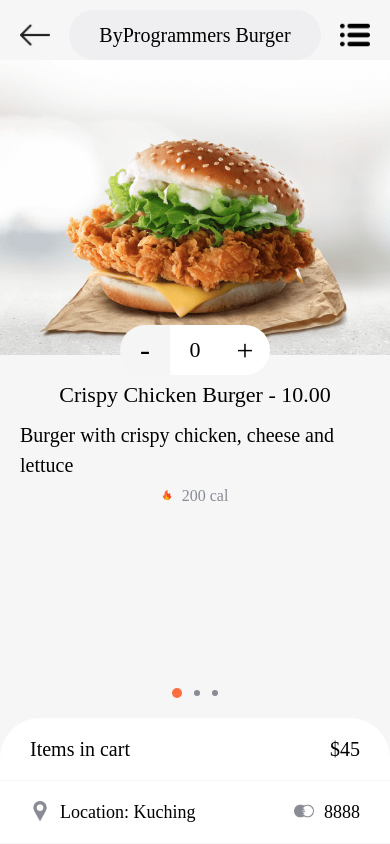
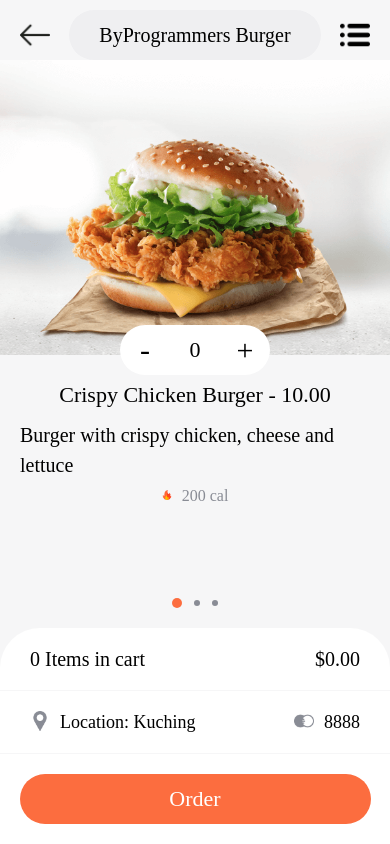
Before and after one commit to ganguly2021/react_native_food_delivery_app, a React Native app: screen /Home in a window 390 px wide. Both pictures are taken after a click on the element 195 px from the left and 446 px from the top of the page. Built offline with nearby package versions, Linux system fonts and the light colour scheme.

Commit message:
restaurant component completed.

```diff
--- a/screens/Restaurant.js
+++ b/screens/Restaurant.js
@@ -18,7 +18,7 @@ const Restaurant = ({route, navigation}) => {
 
   const [restaurant, setRestaurant] = useState(null);
   const [currentLocation, setCurrentLocation] = useState(null);
-  const [quantity, setQuantity] = useState(0);
+  const [orderItems, setOrderItems] = useState([]);
 
   // componentDidMount
   useEffect(() => {
@@ -31,6 +31,67 @@ const Restaurant = ({route, navigation}) => {
     // cleanup
     return () => {};
   }, []);
+
+  const editOrder = (action, menuId, price) => {
+    let orderList = orderItems.slice();
+    let item = orderList.filter(a => a.menuId === menuId);
+
+    if (action === '+') {
+      if (item.length !== 0) {
+        let newQty = item[0].qty + 1;
+        item[0].qty = newQty;
+        item[0].total = item[0].qty * price;
+      } else {
+        // create new item
+        const newItem = {
+          menuId: menuId,
+          qty: 1,
+          price: price,
+          total: price,
+        };
+
+        // add new item to cart
+        orderList.push(newItem);
+      }
+
+      // update state
+      setOrderItems(orderList);
+    } else if (action === '-') {
+      if (item.length !== 0) {
+        if (item[0]?.qty > 0) {
+          let newQty = item[0].qty - 1;
+          item[0].qty = newQty;
+          item[0].total = item[0].qty * price;
+        }
+      }
+
+      // update state
+      setOrderItems(orderList);
+    }
+  };
+
+  const getOrderQty = menuId => {
+    let item = orderItems.filter(a => a.menuId === menuId);
+    // if not item found
+    if (item.length === 0) {
+      return 0;
+    }
+
+    return item[0].qty;
+  };
+
+  // get total items in cart
+  const getBasketItemCount = () => {
+    let itemCount = orderItems.reduce((a, b) => a + (b.qty || 0), 0);
+    console.log(itemCount);
+    return itemCount;
+  };
+
+  // get cart / basket total price
+  const getBasketTotalPrice = () => {
+    let totalPrice = orderItems.reduce((a, b) => a + (b.total || 0), 0);
+    return totalPrice.toFixed(2);
+  };
 
   // header
   const renderHeader = () => {
@@ -128,17 +189,15 @@ const Restaurant = ({route, navigation}) => {
                     flexDirection: 'row',
                   }}>
                   <TouchableOpacity
-                    disabled={quantity === 0 ? true : false}
                     style={{
                       width: 50,
-                      backgroundColor:
-                        quantity === 0 ? COLORS.lightGray : COLORS.white,
+                      backgroundColor: COLORS.white,
                       alignItems: 'center',
                       justifyContent: 'center',
                       borderTopLeftRadius: 25,
                       borderBottomLeftRadius: 25,
                     }}
-                    onPress={() => setQuantity(prev => prev - 1)}>
+                    onPress={() => editOrder('-', item.menuId, item.price)}>
                     <Text style={{...FONTS.body1}}>-</Text>
                   </TouchableOpacity>
 
@@ -150,7 +209,9 @@ const Restaurant = ({route, navigation}) => {
                       alignItems: 'center',
                       justifyContent: 'center',
                     }}>
-                    <Text style={{...FONTS.h2}}>{quantity}</Text>
+                    <Text style={{...FONTS.h2}}>
+                      {getOrderQty(item.menuId)}
+                    </Text>
                   </View>
                   <TouchableOpacity
                     style={{
@@ -161,7 +222,7 @@ const Restaurant = ({route, navigation}) => {
                       borderTopRightRadius: 25,
                       borderBottomRightRadius: 25,
                     }}
-                    onPress={() => setQuantity(prev => prev + 1)}>
+                    onPress={() => editOrder('+', item.menuId, item.price)}>
                     <Text style={{...FONTS.body1}}>+</Text>
                   </TouchableOpacity>
                 </View>
@@ -288,8 +349,10 @@ const Restaurant = ({route, navigation}) => {
               borderBottomColor: COLORS.lightGray2,
               borderBottomWidth: 1,
             }}>
-            <Text style={{...FONTS.h3}}>Items in cart</Text>
-            <Text style={{...FONTS.h3}}>$45</Text>
+            <Text style={{...FONTS.h3}}>
+              {getBasketItemCount()} Items in cart
+            </Text>
+            <Text style={{...FONTS.h3}}>${getBasketTotalPrice()}</Text>
           </View>
 
           <View
@@ -329,7 +392,44 @@ const Restaurant = ({route, navigation}) => {
               <Text style={{marginLeft: SIZES.padding, ...FONTS.h4}}>8888</Text>
             </View>
           </View>
+
+          {/* Order Button */}
+          <View
+            style={{
+              padding: SIZES.padding * 2,
+              alignItems: 'center',
+              justifyContent: 'center',
+            }}>
+            <TouchableOpacity
+              style={{
+                width: SIZES.width * 0.9,
+                padding: SIZES.padding,
+                backgroundColor: COLORS.primary,
+                alignItems: 'center',
+                borderRadius: SIZES.radius,
+              }}
+              onPress={() =>
+                navigation.navigate('OrderDelivery', {
+                  restaurant,
+                  currentLocation,
+                })
+              }>
+              <Text style={{color: COLORS.white, ...FONTS.h2}}>Order</Text>
+            </TouchableOpacity>
+          </View>
         </View>
+
+        {isIphoneX() && (
+          <View
+            style={{
+              position: 'absolute',
+              bottom: -34,
+              left: 0,
+              right: 0,
+              height: 34,
+              backgroundColor: COLORS.white,
+            }}></View>
+        )}
       </View>
     );
   };
```
